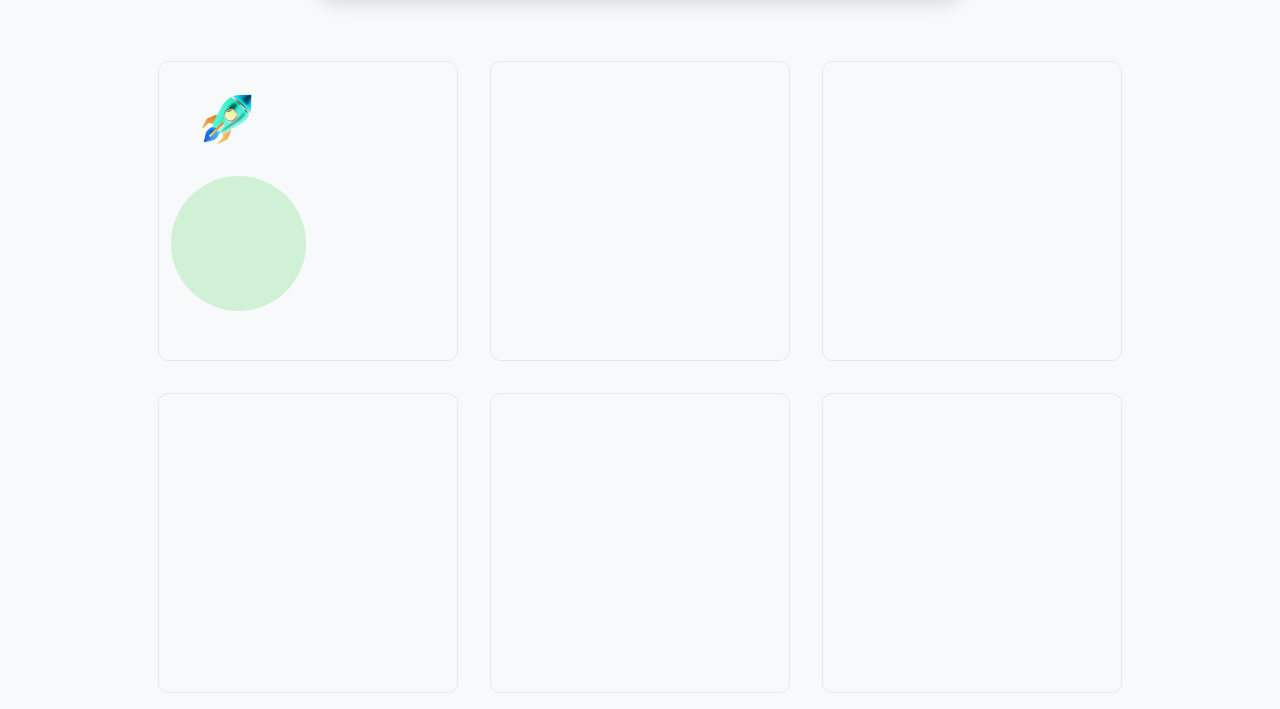
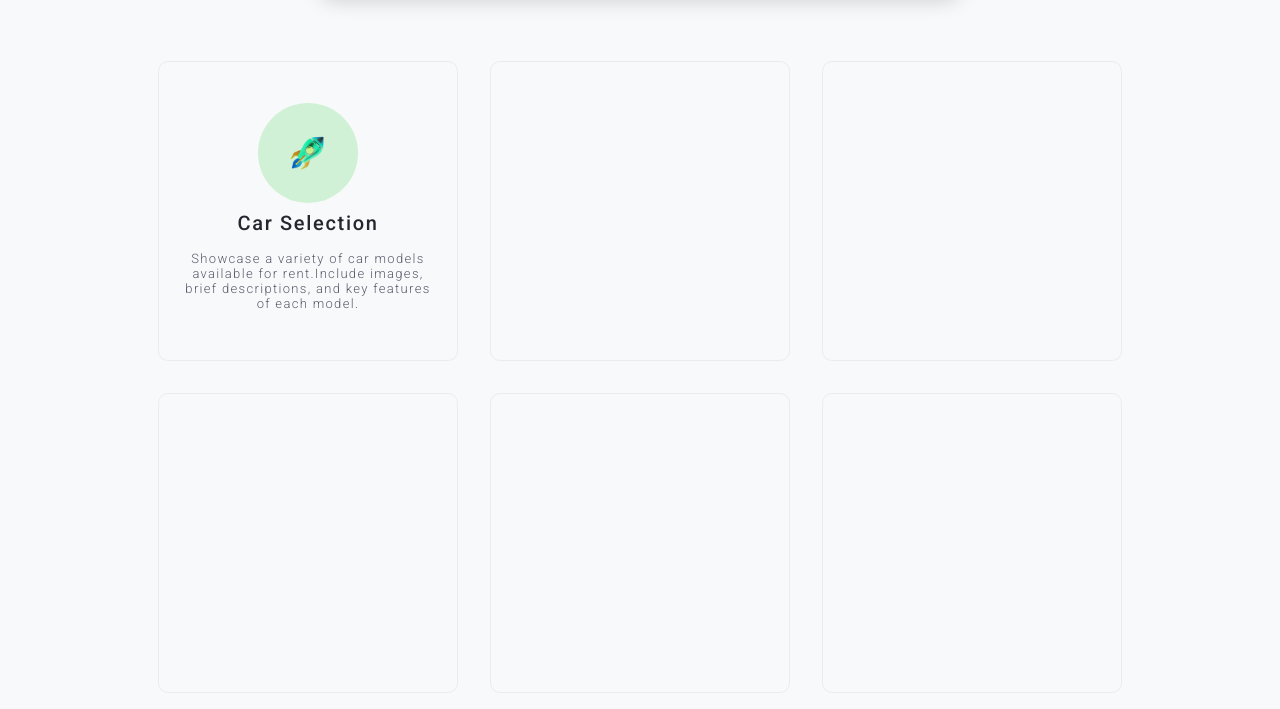
Before and after one commit to sehan22/Easy_Car_rental_project_With_Spring, a website: page FrontEnd/index.html in a window 1280 px wide. Shown: the part 816-1525 px from the top of the page. Drawn offline with Linux system fonts and the light colour scheme; a web font is replaced by a local one.

Commit message:
index.html ui updated

```diff
--- a/FrontEnd/assets/css/indexPageStyle.css
+++ b/FrontEnd/assets/css/indexPageStyle.css
@@ -143,34 +143,51 @@
 
 
 /*Company Details Container*/
-.companyDetailsContainer div div {
+.companyDetailsContainer > div > div {
     height: 300px;
     width: 300px;
-    border: 1px solid #E9E9E9;
+    border: 1px solid #ececec;
     border-radius: 10px;
     transition: 1s;
 }
 
-.companyDetailsContainer div div:hover {
-    border: transparent;
+.companyDetailsContainer > div > div:hover {
+    border: 1px solid transparent;
     box-shadow: 0px 20px 80px -15px rgba(0, 0, 0, 0.25);
 }
 
-.companyDetailsContainer div div div {
-    width: 135px;
-    height: 135px;
-    fill: rgba(35, 207, 53, 0.19);
-    border: transparent;
+.companyDetailsContainer > div > div > div > div {
+    width: 100px;
+    height: 100px;
+    background: rgba(35, 207, 53, 0.19);;
+    border-radius: 80px;
 }
 
+.companyDetailsContainer > div > div > div > div > img {
+    object-fit: scale-down;
+    mix-blend-mode: difference;
+}
 
+.companyDetailsContainer > div > div > div > h5 {
+    color: #26242E;
+    font-family: Roboto;
+    font-size: 20px;
+    font-style: normal;
+    font-weight: 500;
+    line-height: normal;
+    letter-spacing: 1.68px;
+}
 
-
-
-
-
-
-
+.companyDetailsContainer > div > div > div > h6 {
+    color: #5E5A6D;
+    text-align: center;
+    font-family: Roboto;
+    font-size: 13px;
+    font-style: normal;
+    font-weight: 300;
+    line-height: normal;
+    letter-spacing: 1.32px;
+}
 
 
 /*about us*/
--- a/FrontEnd/index.html
+++ b/FrontEnd/index.html
@@ -139,13 +139,20 @@
 
     <div class="container companyDetailsContainer mt-5">
         <div class="row justify-content-center">
-            <div class="col-4 m-3">
-                <div>
-                    <img src="assets/images/indexpage/B=CompanyDetailsDevIcons/Group%20242.png" alt=""
-                         style="mix-blend-mode: difference;">
-                    <svg xmlns="http://www.w3.org/2000/svg" width="135" height="135" viewBox="0 0 135 135" fill="none">
-                        <circle cx="67.5" cy="67.5001" r="67.5" fill="#23CF35" fill-opacity="0.19"/>
-                    </svg>
+            <div class="col-4 m-3 d-flex">
+                <div class="row text-center m-auto">
+                    <div class="m-auto">
+                        <img class="w-100 h-100" src="assets/images/indexpage/B=CompanyDetailsDevIcons/Group%20242.png"
+                             alt="">
+                    </div>
+
+                    <h5 class="mt-2">Car Selection</h5>
+                    <h6 class="mt-2">
+                        Showcase a variety of car models
+                        available for rent.Include images, brief
+                        descriptions, and key features of
+                        each model.
+                    </h6>
                 </div>
             </div>
 
```
